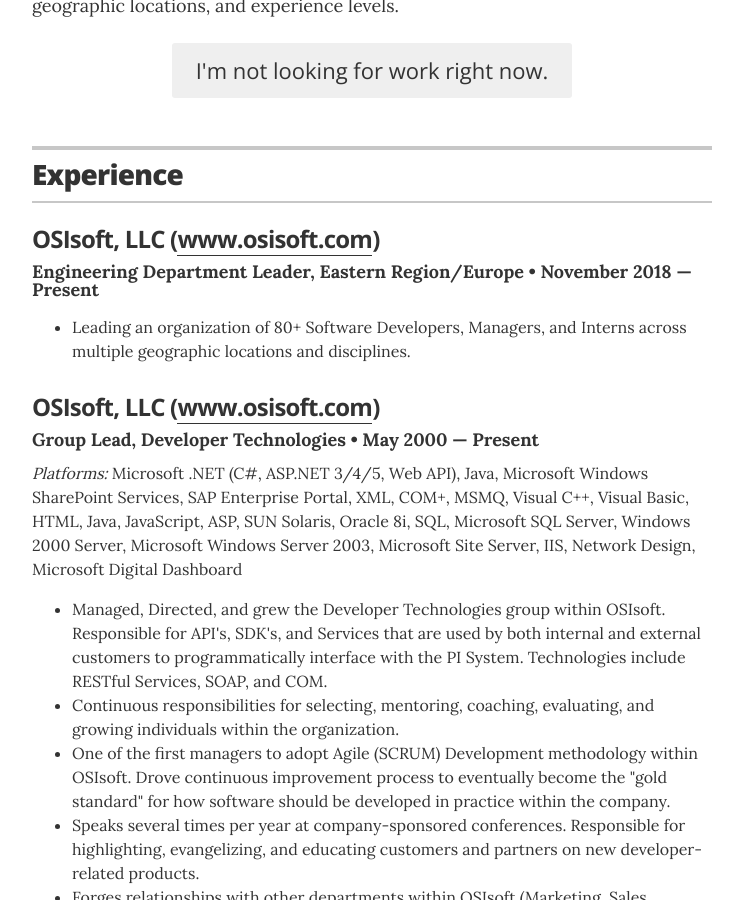
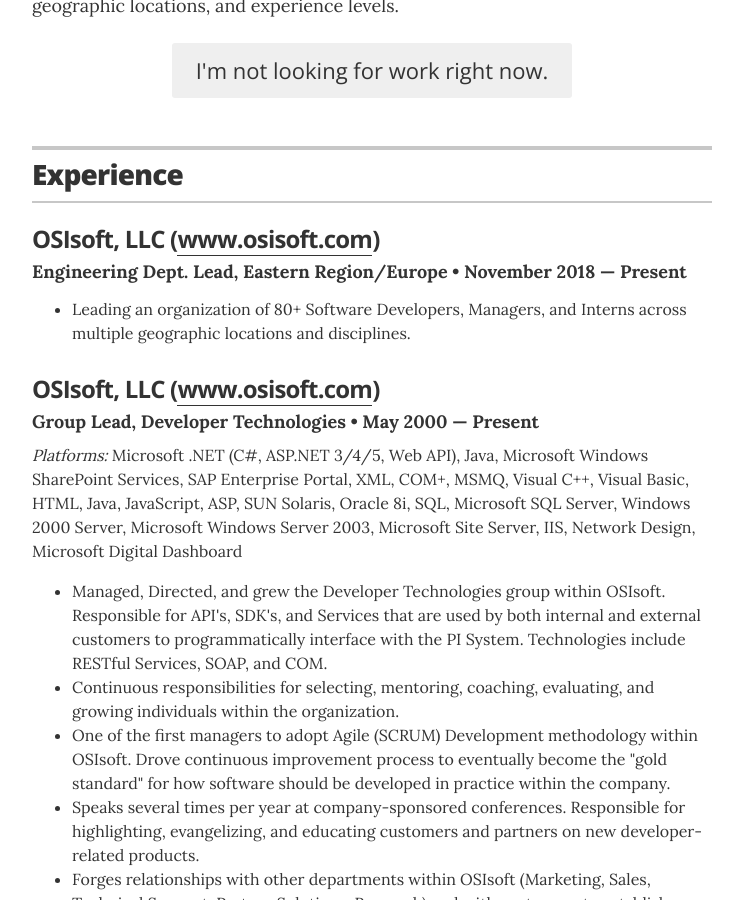
Before and after one commit to Sloveez/sloveez.github.io, a Jekyll site: the page built from index.html, in a window 1280 px wide and 900 px high, scrolled down 626 px. Shown: the whole window, without its empty margins (268-1011 px from the left). Built offline with Jekyll 4.4.1, drawn with Linux system fonts in a browser that asks for light colours.

Commit message:
Update experience.yml

```diff
--- a/_data/experience.yml
+++ b/_data/experience.yml
@@ -2,7 +2,7 @@
   url: www.osisoft.com
   start: November 2018
   end: Present
-  title: Engineering Department Leader, Eastern Region/Europe
+  title: Engineering Dept. Lead, Eastern Region/Europe
   achievements:
     - Leading an organization of 80+ Software Developers, Managers, and Interns across multiple geographic locations and disciplines.
 
```
